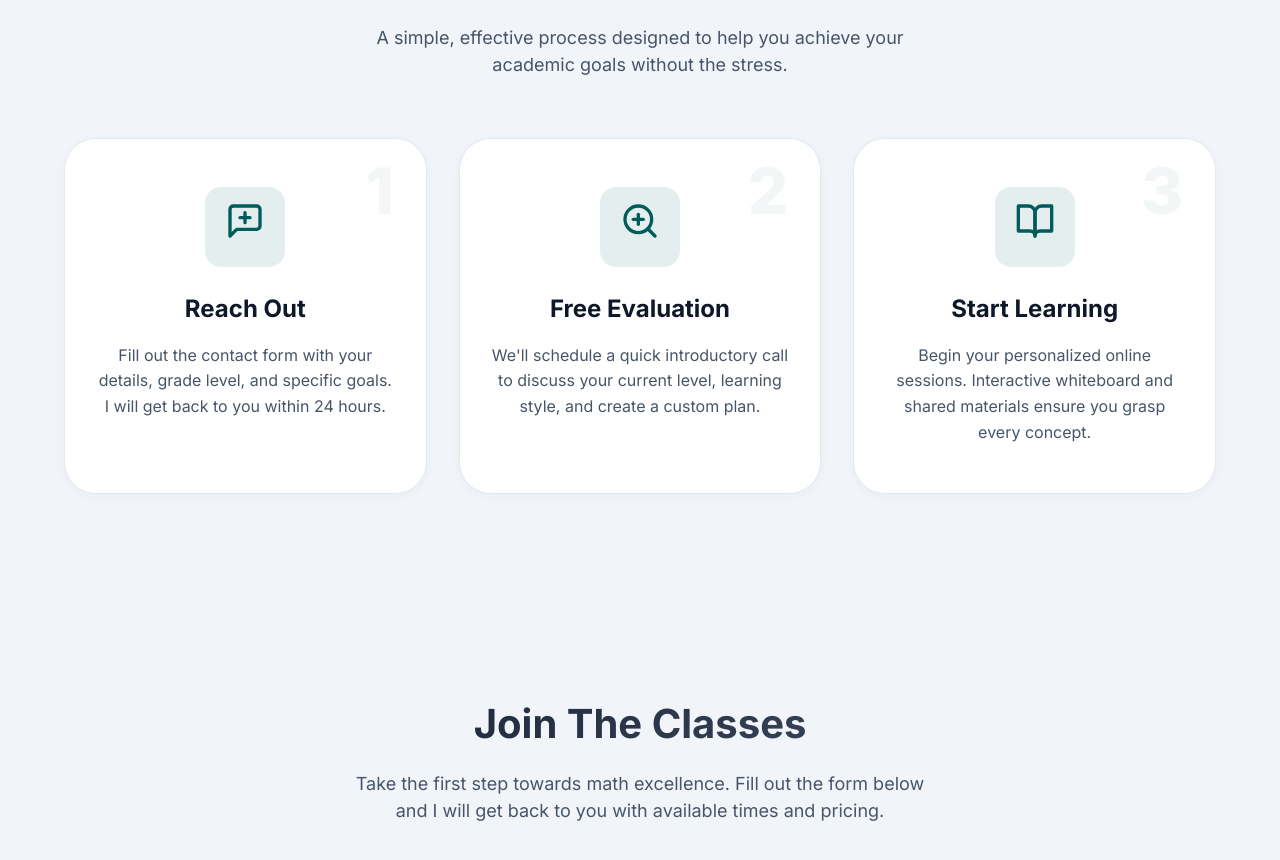
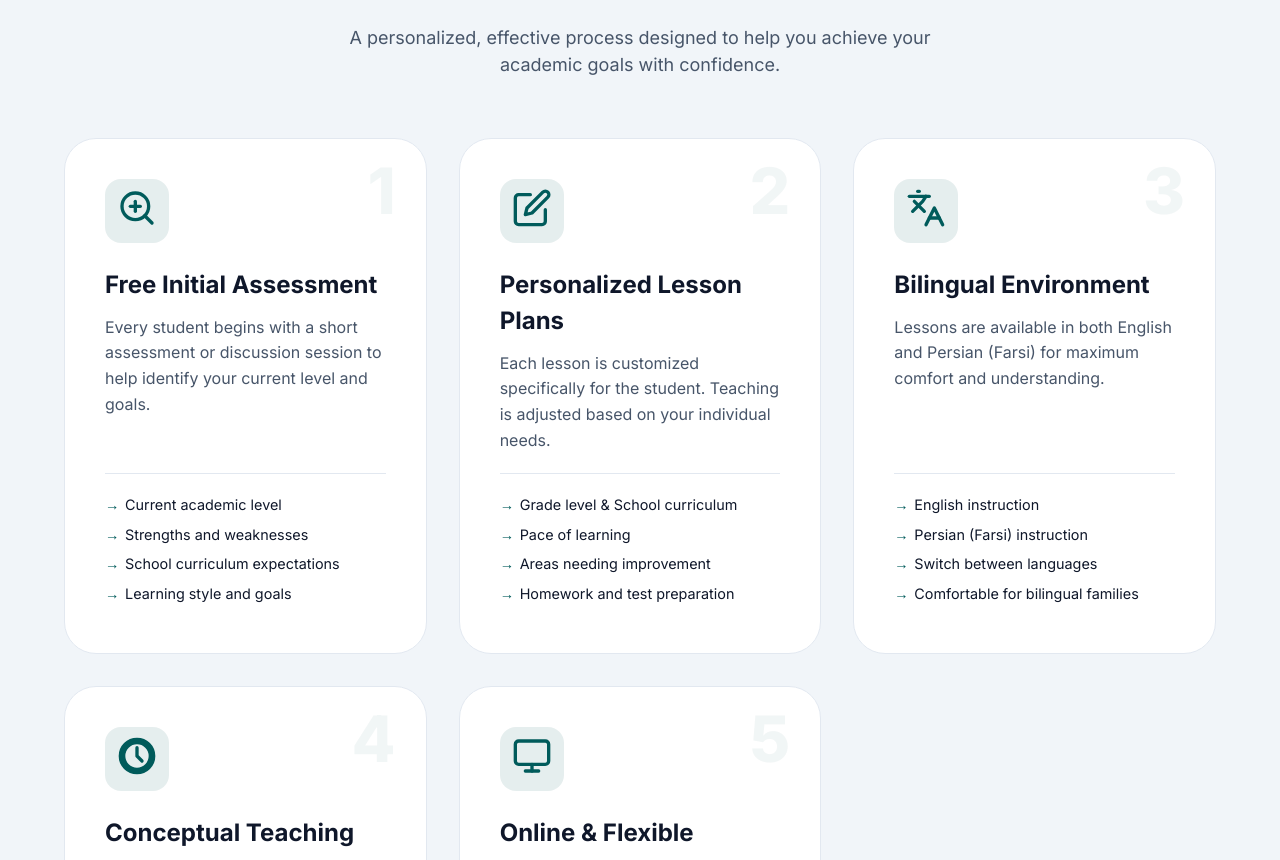
Before and after one commit to parsaabbasian/Math_Tutoring, a Next.js app: page / in a window 1280 px wide. Shown: the part 1940-2800 px from the top of the page. Built offline with nearby package versions, Linux system fonts and the light colour scheme.

Commit message:
Expand How Classes Work with 5 steps, detailed points, and qualification blocks

```diff
--- a/src/app/components/HowItWorks.module.css
+++ b/src/app/components/HowItWorks.module.css
@@ -10,21 +10,17 @@
 
 .card {
   background: var(--surface);
-  padding: 48px 32px;
+  padding: 40px;
   border-radius: var(--radius-lg);
   border: 1px solid var(--border);
+  position: relative;
   transition: var(--transition);
-  position: relative;
-  overflow: hidden;
-  box-shadow: var(--shadow-sm);
   display: flex;
   flex-direction: column;
-  align-items: center;
-  text-align: center;
 }
 
 .card:hover {
-  transform: translateY(-10px);
+  transform: translateY(-8px);
   box-shadow: var(--shadow-lg);
   border-color: var(--primary);
 }
@@ -32,46 +28,123 @@
 .stepNumber {
   position: absolute;
   top: 20px;
-  right: 32px;
+  right: 30px;
   font-size: 4rem;
   font-weight: 900;
   color: var(--primary);
   opacity: 0.05;
   line-height: 1;
+  pointer-events: none;
 }
 
 .iconWrapper {
-  width: 80px;
-  height: 80px;
+  width: 64px;
+  height: 64px;
   background: var(--primary-light);
+  color: var(--primary);
   border-radius: var(--radius-md);
   display: flex;
   align-items: center;
   justify-content: center;
   margin-bottom: 24px;
-  font-size: 32px;
-  color: var(--primary);
   transition: var(--transition);
 }
 
 .card:hover .iconWrapper {
   background: var(--primary);
   color: white;
-  transform: scale(1.1) rotate(5deg);
-}
-
-.icon {
-  font-size: 2.5rem;
+  transform: rotate(-5deg) scale(1.1);
 }
 
 .cardTitle {
   font-size: 1.5rem;
   font-weight: 700;
-  margin-bottom: 16px;
-  color: var(--foreground);
+  margin-bottom: 12px;
 }
 
 .cardDescription {
   color: var(--text-muted);
+  font-size: 1rem;
   line-height: 1.6;
+  margin-bottom: 20px;
 }
+
+.pointList {
+  list-style: none;
+  margin-top: auto;
+  border-top: 1px solid var(--border);
+  padding-top: 20px;
+}
+
+.pointList li {
+  font-size: 0.9rem;
+  color: var(--foreground);
+  margin-bottom: 8px;
+  padding-left: 20px;
+  position: relative;
+}
+
+.pointList li::before {
+  content: '→';
+  position: absolute;
+  left: 0;
+  color: var(--primary);
+  font-weight: bold;
+}
+
+.extraInfo {
+  margin-top: 80px;
+  display: grid;
+  grid-template-columns: 1fr 1fr;
+  gap: 40px;
+}
+
+.infoBlock {
+  background: var(--surface-alt);
+  padding: 40px;
+  border-radius: var(--radius-lg);
+  border: 1px solid var(--border);
+}
+
+.infoTitle {
+  font-size: 1.5rem;
+  font-weight: 700;
+  margin-bottom: 24px;
+  color: var(--primary);
+}
+
+.infoList {
+  list-style: none;
+}
+
+.infoList li {
+  margin-bottom: 12px;
+  font-weight: 500;
+  display: flex;
+  align-items: center;
+  gap: 12px;
+}
+
+.finalNote {
+  margin-top: 60px;
+  text-align: center;
+  font-size: 1.25rem;
+  font-weight: 600;
+  color: var(--text-muted);
+  max-width: 800px;
+  margin-left: auto;
+  margin-right: auto;
+  font-style: italic;
+}
+
+@media (max-width: 992px) {
+  .extraInfo {
+    grid-template-columns: 1fr;
+  }
+}
+
+@media (max-width: 640px) {
+  .card {
+    padding: 30px;
+  }
+}
--- a/src/app/components/HowItWorks.tsx
+++ b/src/app/components/HowItWorks.tsx
@@ -1,14 +1,6 @@
 import styles from './HowItWorks.module.css';
 
-const ReachOutIcon = () => (
-  <svg width="40" height="40" viewBox="0 0 24 24" fill="none" stroke="currentColor" strokeWidth="2" strokeLinecap="round" strokeLinejoin="round">
-    <path d="M21 15a2 2 0 0 1-2 2H7l-4 4V5a2 2 0 0 1 2-2h14a2 2 0 0 1 2 2z"></path>
-    <line x1="9" y1="10" x2="15" y2="10"></line>
-    <line x1="12" y1="7" x2="12" y2="13"></line>
-  </svg>
-);
-
-const EvaluationIcon = () => (
+const AssessmentIcon = () => (
   <svg width="40" height="40" viewBox="0 0 24 24" fill="none" stroke="currentColor" strokeWidth="2" strokeLinecap="round" strokeLinejoin="round">
     <circle cx="11" cy="11" r="8"></circle>
     <line x1="21" y1="21" x2="16.65" y2="16.65"></line>
@@ -17,31 +9,74 @@ const EvaluationIcon = () => (
   </svg>
 );
 
-const LearningIcon = () => (
+const LessonPlanIcon = () => (
   <svg width="40" height="40" viewBox="0 0 24 24" fill="none" stroke="currentColor" strokeWidth="2" strokeLinecap="round" strokeLinejoin="round">
-    <path d="M2 3h6a4 4 0 0 1 4 4v14a3 3 0 0 0-3-3H2z"></path>
-    <path d="M22 3h-6a4 4 0 0 0-4 4v14a3 3 0 0 1 3-3h7z"></path>
+    <path d="M11 4H4a2 2 0 0 0-2 2v14a2 2 0 0 0 2 2h14a2 2 0 0 0 2-2v-7"></path>
+    <path d="M18.5 2.5a2.121 2.121 0 0 1 3 3L12 15l-4 1 1-4 9.5-9.5z"></path>
+  </svg>
+);
+
+const BilingualIcon = () => (
+  <svg width="40" height="40" viewBox="0 0 24 24" fill="none" stroke="currentColor" strokeWidth="2" strokeLinecap="round" strokeLinejoin="round">
+    <path d="M5 8l6 6"></path>
+    <path d="M4 14l6-6 2-3"></path>
+    <path d="M2 5h12"></path>
+    <path d="M7 2h1"></path>
+    <path d="M22 22l-5-10-5 10"></path>
+    <path d="M14 18h6"></path>
+  </svg>
+);
+
+const MethodIcon = () => (
+  <svg width="40" height="40" viewBox="0 0 24 24" fill="none" stroke="currentColor" strokeWidth="2" strokeLinecap="round" strokeLinejoin="round">
+    <path d="M12 2a10 10 0 1 0 10 10A10 10 0 0 0 12 2zm0 18a8 8 0 1 1 8-8 8 8 0 0 1-8 8z"></path>
+    <path d="M12 7v5l3 3"></path>
+  </svg>
+);
+
+const OnlineIcon = () => (
+  <svg width="40" height="40" viewBox="0 0 24 24" fill="none" stroke="currentColor" strokeWidth="2" strokeLinecap="round" strokeLinejoin="round">
+    <rect x="2" y="3" width="20" height="14" rx="2" ry="2"></rect>
+    <line x1="8" y1="21" x2="16" y2="21"></line>
+    <line x1="12" y1="17" x2="12" y2="21"></line>
   </svg>
 );
 
 const steps = [
   {
     id: 1,
-    title: "Reach Out",
-    description: "Fill out the contact form with your details, grade level, and specific goals. I will get back to you within 24 hours.",
-    icon: <ReachOutIcon />
+    title: "Free Initial Assessment",
+    description: "Every student begins with a short assessment or discussion session to help identify your current level and goals.",
+    points: ["Current academic level", "Strengths and weaknesses", "School curriculum expectations", "Learning style and goals"],
+    icon: <AssessmentIcon />
   },
   {
     id: 2,
-    title: "Free Evaluation",
-    description: "We'll schedule a quick introductory call to discuss your current level, learning style, and create a custom plan.",
-    icon: <EvaluationIcon />
+    title: "Personalized Lesson Plans",
+    description: "Each lesson is customized specifically for the student. Teaching is adjusted based on your individual needs.",
+    points: ["Grade level & School curriculum", "Pace of learning", "Areas needing improvement", "Homework and test preparation"],
+    icon: <LessonPlanIcon />
   },
   {
     id: 3,
-    title: "Start Learning",
-    description: "Begin your personalized online sessions. Interactive whiteboard and shared materials ensure you grasp every concept.",
-    icon: <LearningIcon />
+    title: "Bilingual Environment",
+    description: "Lessons are available in both English and Persian (Farsi) for maximum comfort and understanding.",
+    points: ["English instruction", "Persian (Farsi) instruction", "Switch between languages", "Comfortable for bilingual families"],
+    icon: <BilingualIcon />
+  },
+  {
+    id: 4,
+    title: "Conceptual Teaching",
+    description: "Instead of memorization, lessons focus on understanding concepts deeply and building strong foundations.",
+    points: ["Understanding concepts deeply", "Logical thinking", "Analytical problem solving", "Future-ready foundations"],
+    icon: <MethodIcon />
+  },
+  {
+    id: 5,
+    title: "Online & Flexible",
+    description: "Classes are conducted online, allowing you to learn comfortably from home with flexible scheduling.",
+    points: ["Homework support", "Test and exam preparation", "Weekly tutoring", "Advanced learning support"],
+    icon: <OnlineIcon />
   }
 ];
 
@@ -50,7 +85,7 @@ export default function HowItWorks() {
     <section id="how-it-works" className={`section ${styles.howItWorks}`}>
       <div className="container">
         <h2 className="section-title">How Classes Work</h2>
-        <p className="section-subtitle">A simple, effective process designed to help you achieve your academic goals without the stress.</p>
+        <p className="section-subtitle">A personalized, effective process designed to help you achieve your academic goals with confidence.</p>
 
         <div className={styles.grid}>
           {steps.map((step) => (
@@ -61,9 +96,47 @@ export default function HowItWorks() {
               </div>
               <h3 className={styles.cardTitle}>{step.title}</h3>
               <p className={styles.cardDescription}>{step.description}</p>
+              <ul className={styles.pointList}>
+                {step.points.map((point, i) => (
+                  <li key={i}>{point}</li>
+                ))}
+              </ul>
             </div>
           ))}
         </div>
+
+        <div className={styles.extraInfo}>
+          <div className={`${styles.infoBlock} fade-in`}>
+            <h3 className={styles.infoTitle}>Experience & Qualifications</h3>
+            <ul className={styles.infoList}>
+              <li>🎓 Ontario Secondary School Diploma (OSSD) Graduate</li>
+              <li>⚙️ Mechanical Engineering Student at York University</li>
+              <li>🏫 Private math tutoring for elementary and high school students</li>
+              <li>🇨🇦 Familiarity with the Ontario Curriculum and Canadian system</li>
+              <li>🗣️ Bilingual instruction in English and Persian (Farsi)</li>
+              <li>💡 Experience simplifying complex concepts</li>
+              <li>🧬 Strong academic background in math, physics, and engineering</li>
+            </ul>
+          </div>
+
+          <div className={`${styles.infoBlock} fade-in`}>
+            <h3 className={styles.infoTitle}>Why Choose Avin Math Tutoring</h3>
+            <ul className={styles.infoList}>
+              <li>✨ Personalized one-on-one attention</li>
+              <li>🌍 Bilingual teaching support</li>
+              <li>📚 Canadian curriculum expertise</li>
+              <li>🎯 Step-by-step explanations</li>
+              <li>🤝 Friendly and supportive environment</li>
+              <li>🧠 Focus on long-term understanding</li>
+              <li>💻 Flexible online classes</li>
+            </ul>
+          </div>
+        </div>
+
+        <p className={styles.finalNote + " fade-in"}>
+          Mathematics becomes much easier when students are taught in a way that matches how they learn.
+          My goal is to create a positive learning experience where students feel comfortable, motivated, and capable of succeeding.
+        </p>
       </div>
     </section>
   );
```
